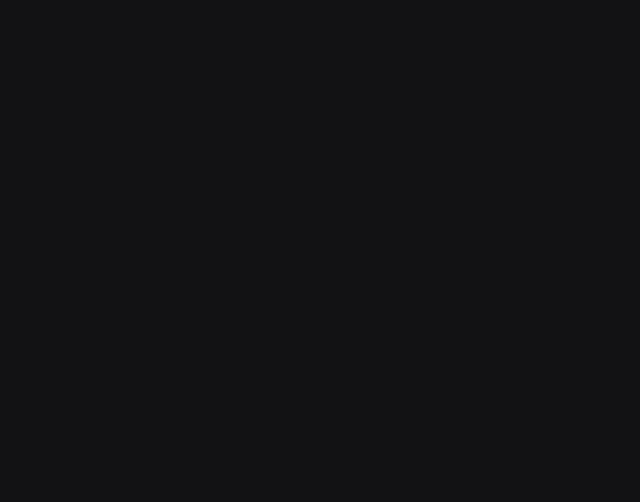
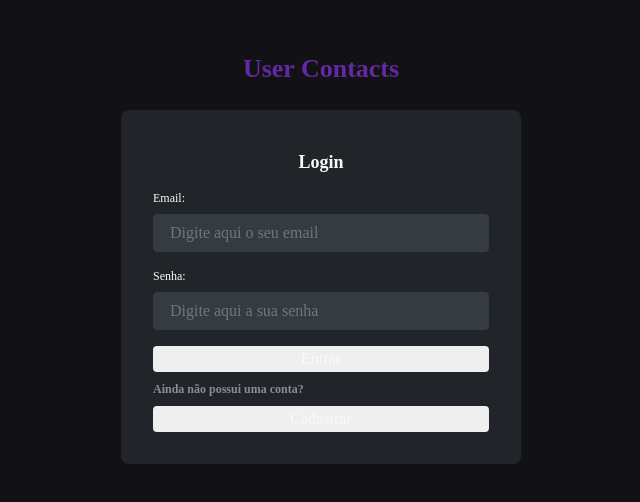
Before and after one commit to schillreff/user-contacts-frontend, a React (Vite) app: page /login in a window 1280 px wide. Shown: the part 142-644 px from the top of the page, without its empty margins (319-959 px from the left). Built offline with nearby package versions, Linux system fonts and the light colour scheme.

Commit message:
feat: routes main

```diff
--- a/src/App.tsx
+++ b/src/App.tsx
@@ -1,4 +1,5 @@
 import { GlobalProvider } from './contexts';
+import { RoutesMain } from './routes';
 import { GlobalStyle } from './styles/global';
 import { ResetStyle } from './styles/reset';
 
@@ -7,6 +8,7 @@ function App() {
     <GlobalProvider>
       <ResetStyle />
       <GlobalStyle />
+      <RoutesMain />
     </GlobalProvider>
   );
 }
```
